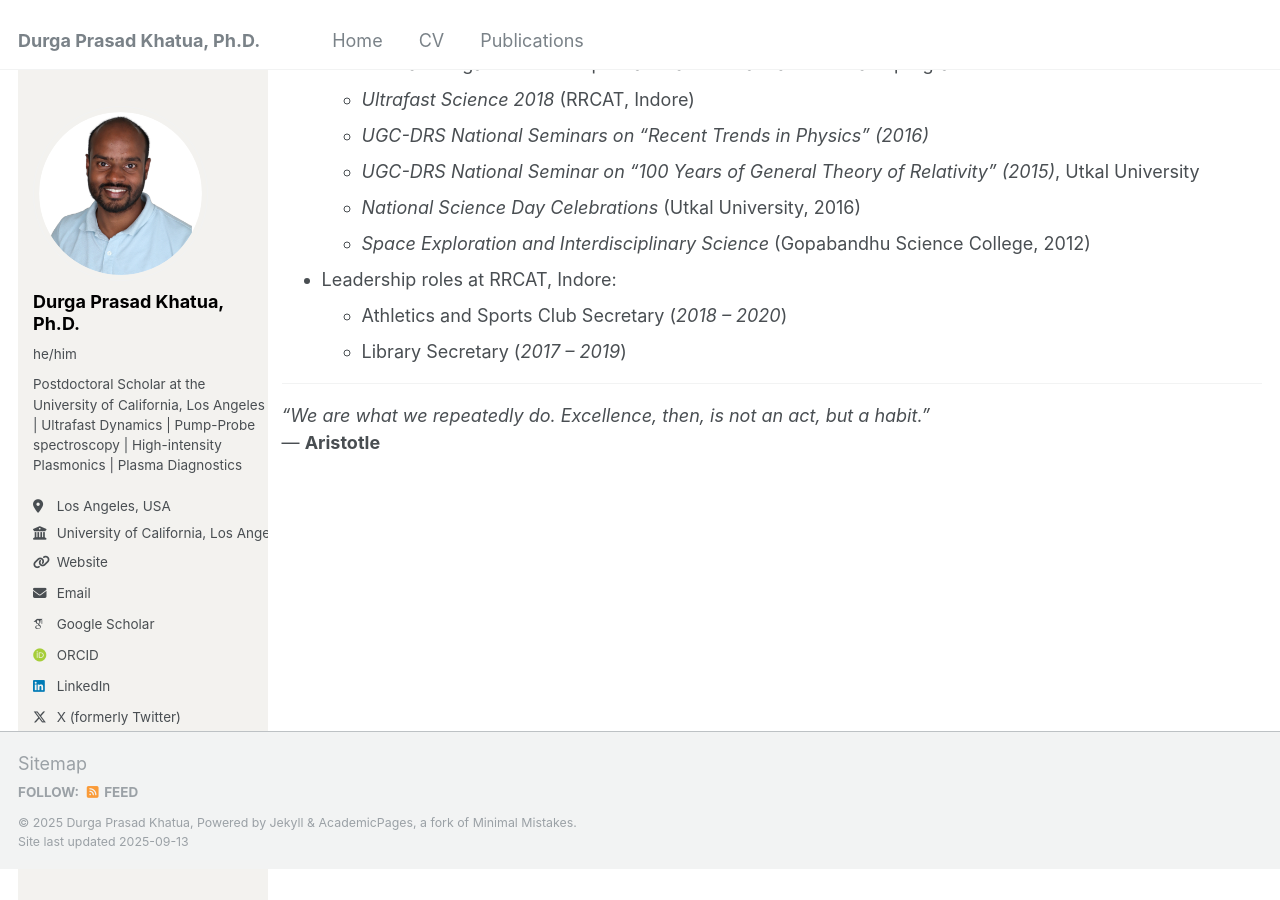
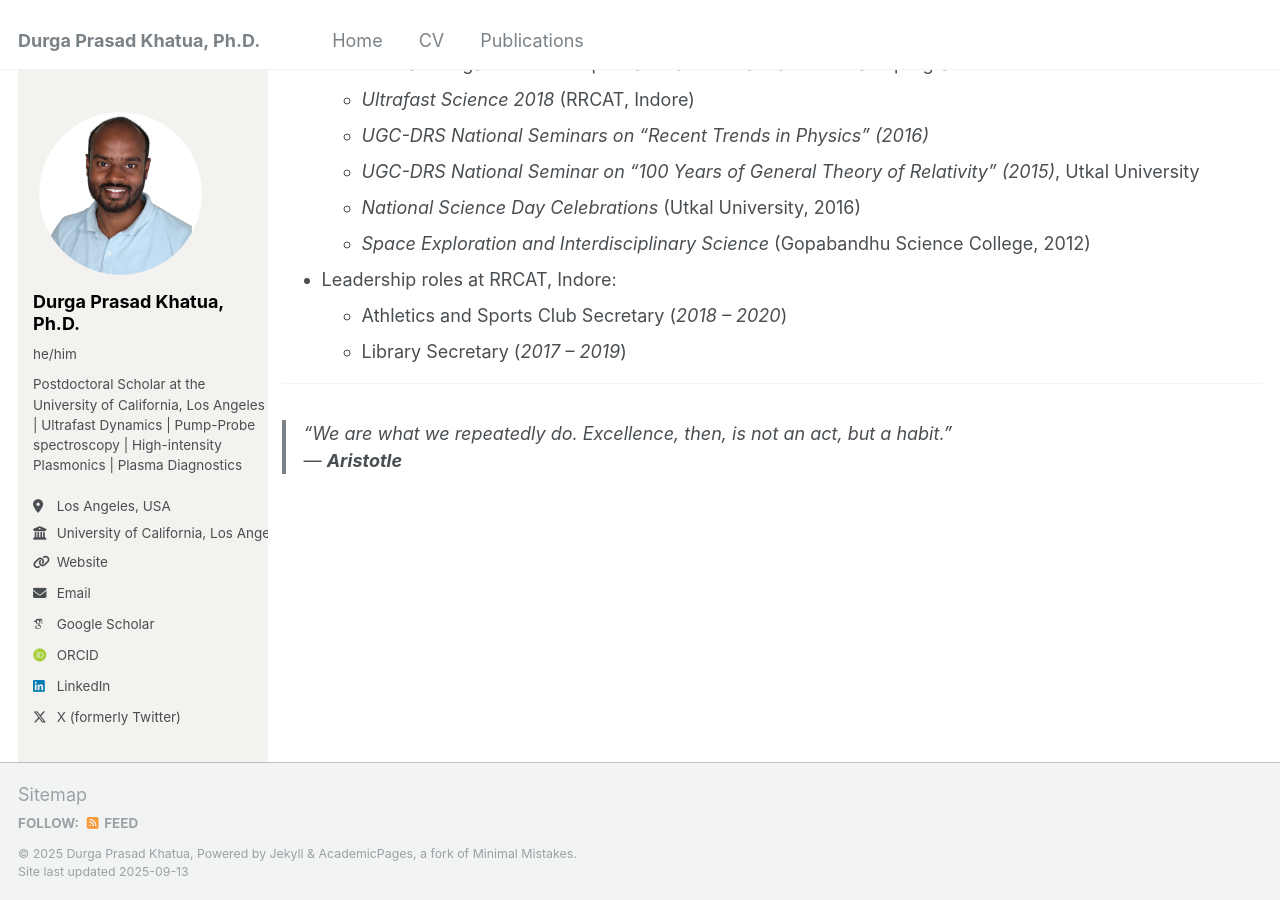
Before and after one commit to Khatua03/DurgaPrasadKhatua.github.io, a Jekyll site: the page built from _pages/cv.md, in a window 1280 px wide and 900 px high, scrolled down 3595 px. Built offline with Jekyll 4.4.1, drawn with Linux system fonts in a browser that asks for light colours; some web fonts are replaced.

Commit message:
Update cv.md

```diff
--- a/_pages/cv.md
+++ b/_pages/cv.md
@@ -132,5 +132,5 @@ P.G. Department of Physics, Utkal University, Bhubaneswar, India
   - Library Secretary (*2017 – 2019*)
 
 ---
-*“We are what we repeatedly do. Excellence, then, is not an act, but a habit.”*
-— **Aristotle**
+> *“We are what we repeatedly do. Excellence, then, is not an act, but a habit.”*
+> — **Aristotle**
```
